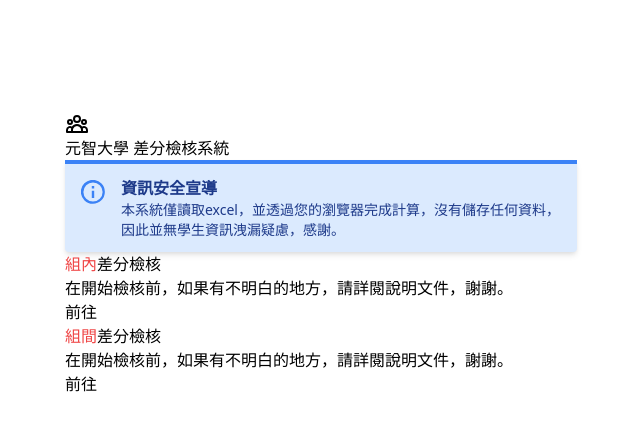
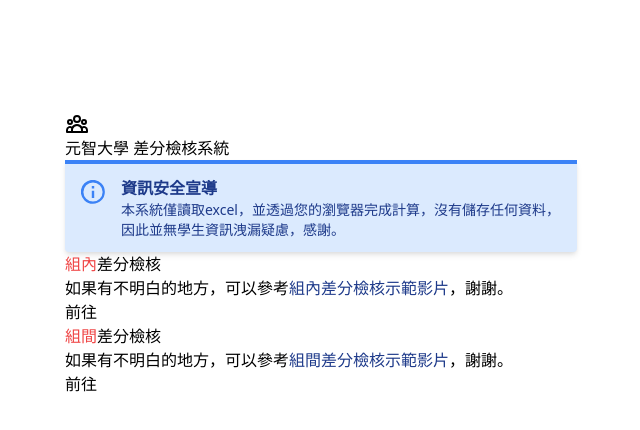
Before and after one commit to steven-LSC/grade-checking-system, a Vue app: page / in a window 1280 px wide. Shown: the top 430 px of the page, without its empty margins (319-959 px from the left). Built offline with nearby package versions, Linux system fonts and the light colour scheme.

Commit message:
新增影片連結

```diff
--- a/src/views/Home.vue
+++ b/src/views/Home.vue
@@ -9,14 +9,25 @@
     <div class="group">
       <p class="title"><span class="text-red-500">組內</span>差分檢核</p>
       <p class="note">
-        在開始檢核前，如果有不明白的地方，請詳閱說明文件，謝謝。
+        如果有不明白的地方，可以參考<a
+          class="text-blue-900"
+          href="https://www.youtube.com/watch?v=UL38oR1aUVQ&feature=youtu.be"
+          target="_blank"
+          >組內差分檢核示範影片</a
+        >，謝謝。
       </p>
       <button @click="$router.push('in-group')" class="purple">前往</button>
     </div>
+
     <div class="group">
       <p class="title"><span class="text-red-500">組間</span>差分檢核</p>
       <p class="note">
-        在開始檢核前，如果有不明白的地方，請詳閱說明文件，謝謝。
+        如果有不明白的地方，可以參考<a
+          class="text-blue-900"
+          href="https://www.youtube.com/watch?v=8fA-ZFlAYPE"
+          target="_blank"
+          >組間差分檢核示範影片</a
+        >，謝謝。
       </p>
       <button @click="$router.push('between-groups')" class="purple">
         前往
```
